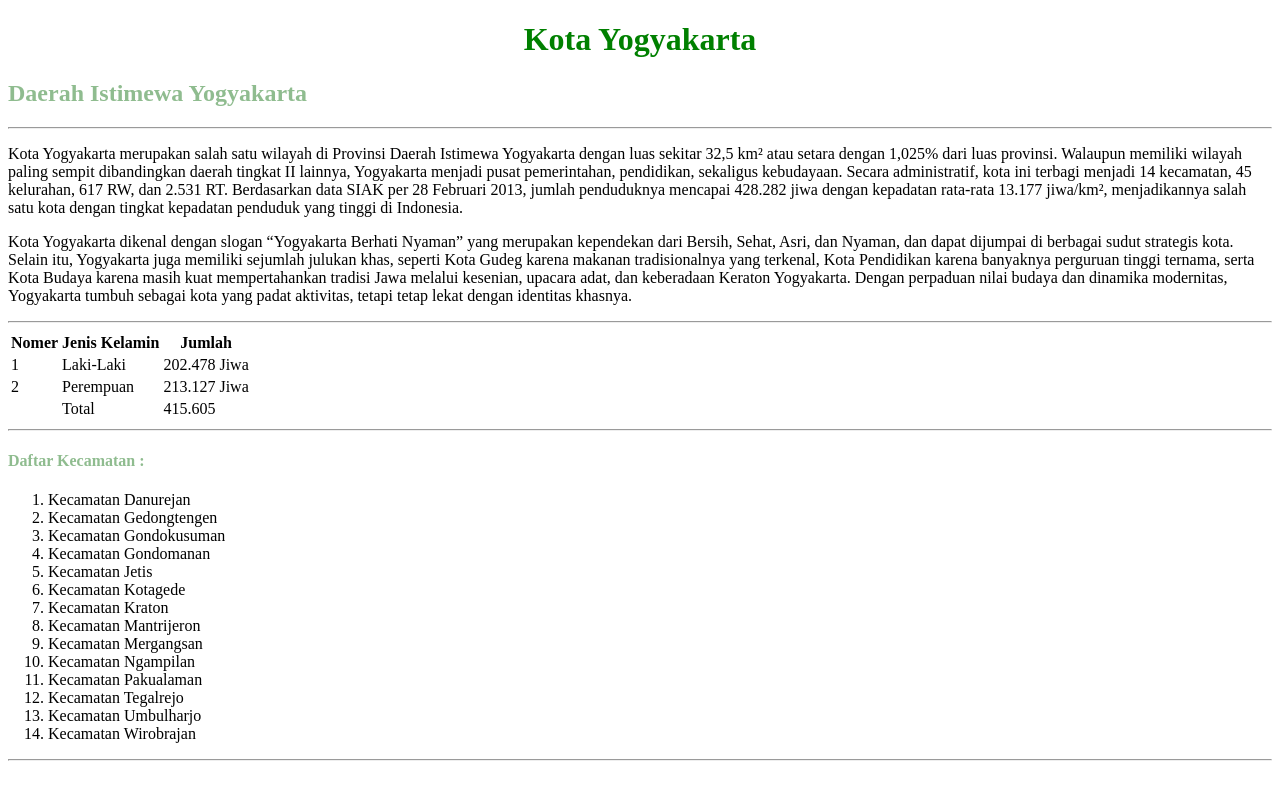
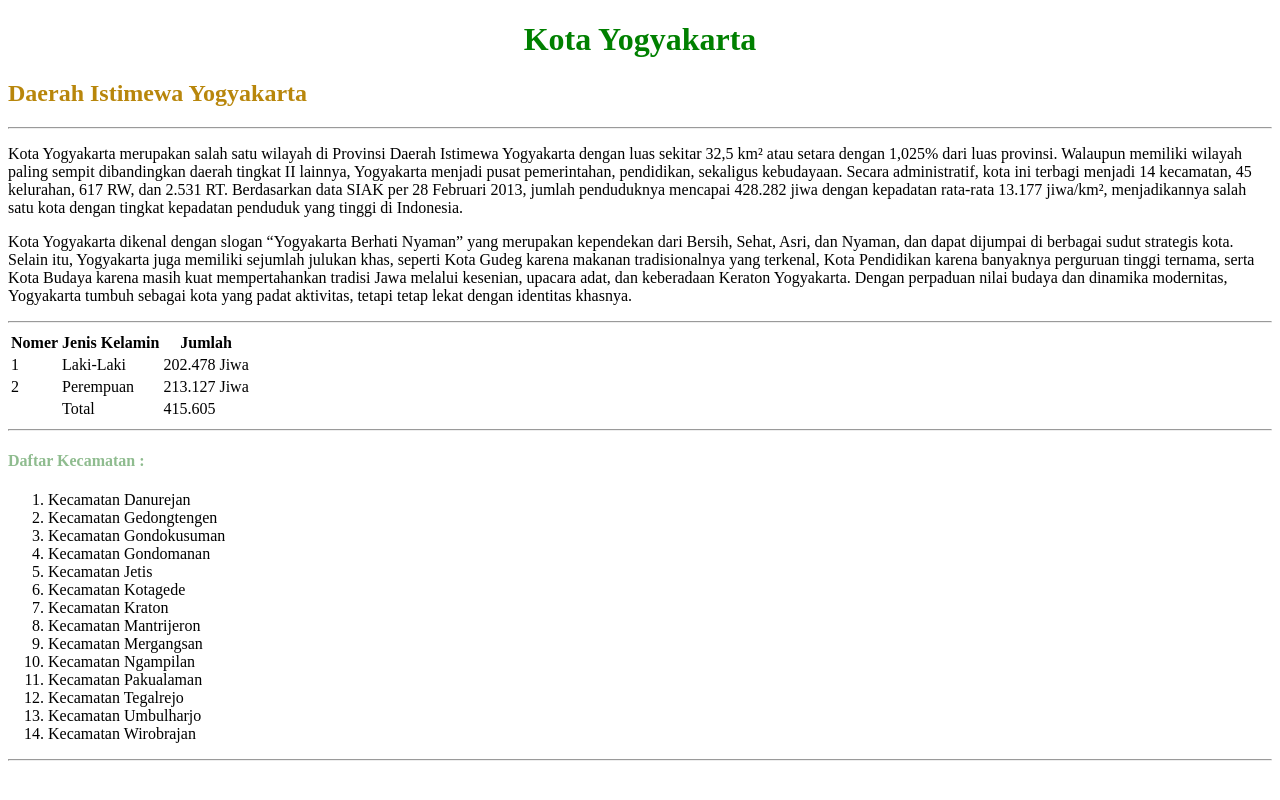
Before and after one commit to Naur321aaa/pgweb2025-Acara1, a plain HTML site: page index.html in a window 1280 px wide. Drawn offline with Linux system fonts and the light colour scheme.

Commit message:
ubah warna2

```diff
--- a/index.html
+++ b/index.html
@@ -13,7 +13,7 @@
         <h1 style="color:green; text-align: center;">Kota Yogyakarta</h1>
 
         <!-- Sub Judul -->
-        <h2 style="color:darkseagreen;">Daerah Istimewa Yogyakarta</h2>
+        <h2 style="color:darkgoldenrod;">Daerah Istimewa Yogyakarta</h2>
 
         <hr>
 
```
